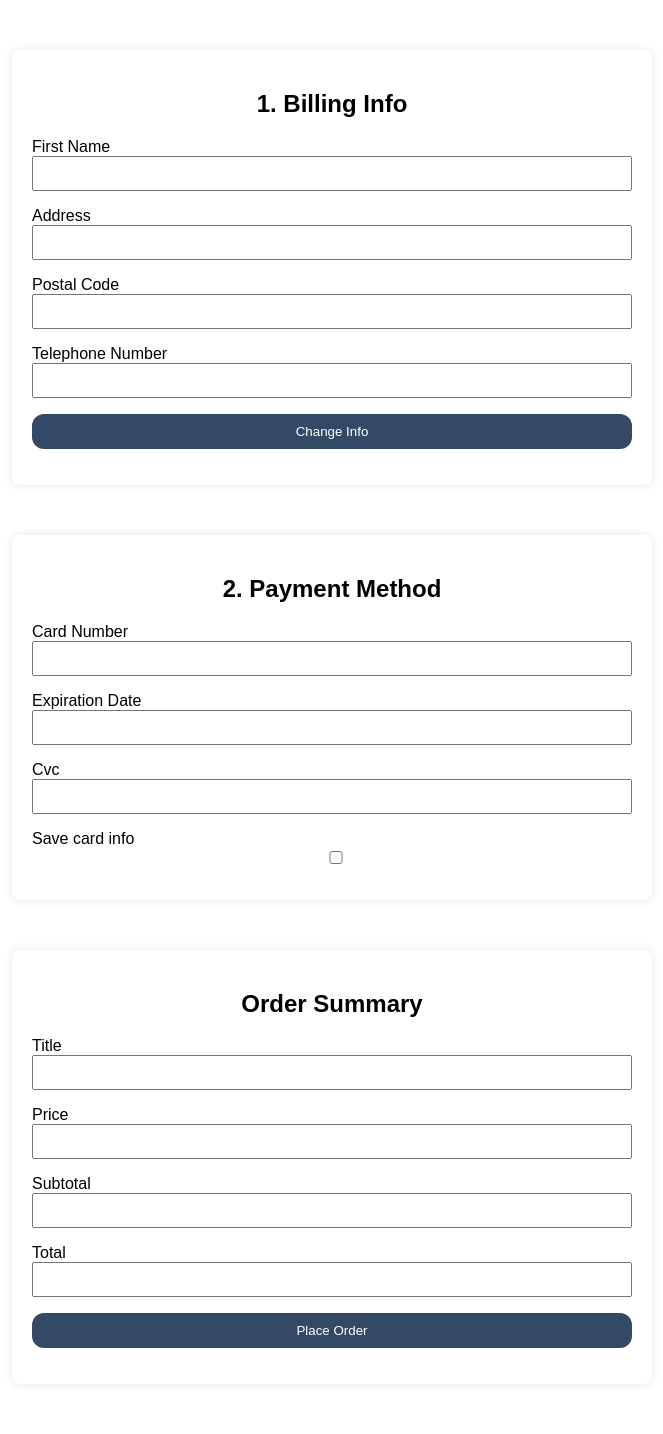
After one commit to val1o/3D-Printing-Service-Website, a PHP site: page /Views/User/checkout.php in a window 1280 px wide. The commit adds this page. Shown: the whole page, without its empty margins (308-971 px from the left). Run offline with PHP 8.4, Linux system fonts and the light colour scheme.

Commit message:
checkout page + some header css mods

```diff
--- /dev/null
+++ b/project/Styles/checkout.css
@@ -0,0 +1,72 @@
+.container {
+    max-width: 600px;
+    margin: 50px auto;
+    background-color: white;
+    padding: 20px;
+    border-radius: 8px;
+    box-shadow: 0 0 10px rgba(0, 0, 0, 0.1);
+    font-family: Montserrat, sans-serif;
+}
+
+.BillingInfo{
+    max-width: 600px;
+    margin: 50px auto;
+    background-color: white;
+    padding: 20px;
+    border-radius: 8px;
+    box-shadow: 0 0 10px rgba(0, 0, 0, 0.1);
+    font-family: Montserrat, sans-serif;
+}
+
+.PaymentMethod {
+    max-width: 600px;
+    margin: 50px auto;
+    background-color: white;
+    padding: 20px;
+    border-radius: 8px;
+    box-shadow: 0 0 10px rgba(0, 0, 0, 0.1);
+    font-family: Montserrat, sans-serif;
+}
+
+.OrderSummary {
+    max-width: 600px;
+    margin: 50px auto;
+    background-color: white;
+    padding: 20px;
+    border-radius: 8px;
+    box-shadow: 0 0 10px rgba(0, 0, 0, 0.1);
+    font-family: Montserrat, sans-serif;
+}
+
+
+h2{
+    text-align: center;
+}
+
+.heading {
+    text-align: center;
+}
+
+label {
+    margin-bottom: 8px;
+}
+
+input {
+    width: 100%;
+    padding: 8px;
+    margin-bottom: 16px;
+    box-sizing: border-box;
+}
+
+input[type="submit"] {
+    background-color: #344966;
+    color: #fff;
+    border: none;
+    padding: 10px 0;
+    border-radius: 12px;
+    cursor: pointer;
+}
+
+input[type="submit"]:hover {
+    background-color: #0056b3;
+}
--- a/project/Styles/header.css
+++ b/project/Styles/header.css
@@ -53,7 +53,7 @@
     display: none;
   }
 
-  @media (max-width: 1148px){
+  @media (max-width: 1000px){
     .checkbtn{
       display: block;
     }
--- /dev/null
+++ b/project/Views/User/checkout.php
@@ -0,0 +1,87 @@
+<!DOCTYPE html>
+<html lang="en">
+<head>
+    <meta charset="UTF-8">
+    <meta name="viewport" content="width=device-width, initial-scale=1.0">
+    <title>Checkout</title>
+
+    <link rel="stylesheet" href="../../Styles/checkout.css" />
+
+</head>
+
+
+<body>
+    <div class="BillingInfo">
+        <h2>1. Billing Info</h2>
+        <form method="" action="">
+            <label for="firstName"> First Name</label>
+            <input type="text" namespace="firstName"><br>
+
+            <label for="address">Address</label>
+            <input type="text" name="address"><br>
+
+            <label for="postalCode">Postal Code</label>
+            <input type="text" name="postalCode"><br>
+
+            <label for="telephoneNumber">Telephone Number</label>
+            <input type="text" name="telephoneNumber"><br>
+
+            <input type="submit" value="Change Info">
+        </form>
+    </div>
+
+    <div class="PaymentMethod">
+        <h2>2. Payment Method</h2>
+        <form method="" action=""></form>
+
+        <label for="cardNumber">Card Number</label>
+        <input type="text" name="cardNumber"><br>
+
+        <label for="expirationDate">Expiration Date</label>
+        <input type="text" name="expirationDate"><br>
+
+        <label for="cvc">Cvc</label>
+        <input type="text" name="cvc"><br>
+
+        <div class="savePaymentInfo">
+        <label for="saveCardInfo">Save card info</label>
+        <input type="checkbox" name="saveCardInfo"><br>
+        </div>
+
+    </div>
+
+    <div class="OrderSummary">
+        <h2>Order Summary</h2>
+
+        <form method="" action="">
+
+        <label for="modelTitle">Title</label>
+        <input type="text" name="modelTitle"><br>
+
+        <label for="price">Price</label>
+        <input type="text" name="price"><br>
+
+        <label for="subTotal">Subtotal</label>
+        <input type="text" name="subtotal"><br>
+
+        <label for="total">Total</label>
+        <input type="text" name="total"><br>
+
+        <input type="submit" value="Place Order">
+
+
+
+
+
+        </form>
+
+
+
+    </div>
+
+
+
+</body>
+
+
+</html>
```
Also changed, not shown: project/Views/shared/header.php (+15 -4 lines).
